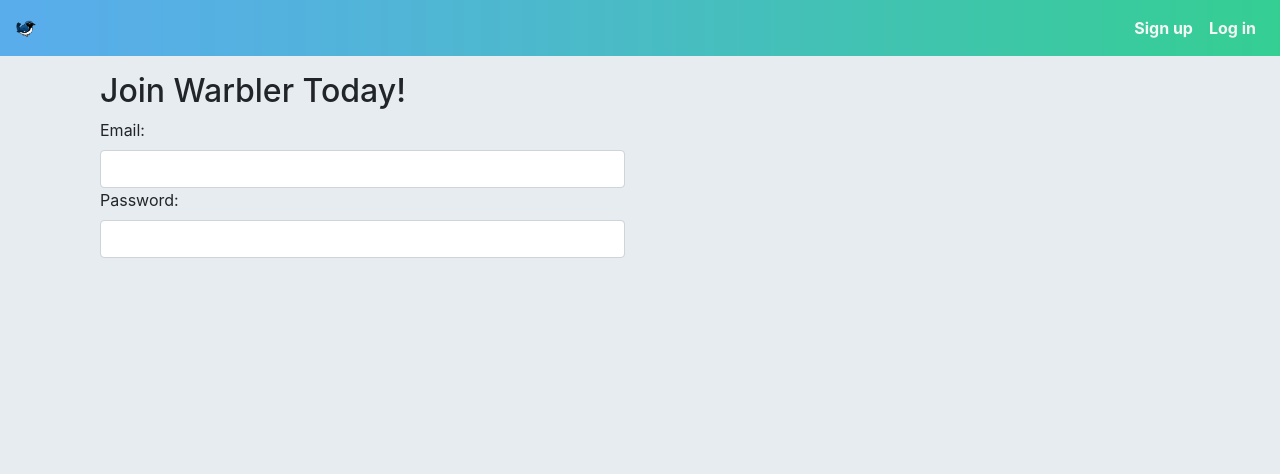
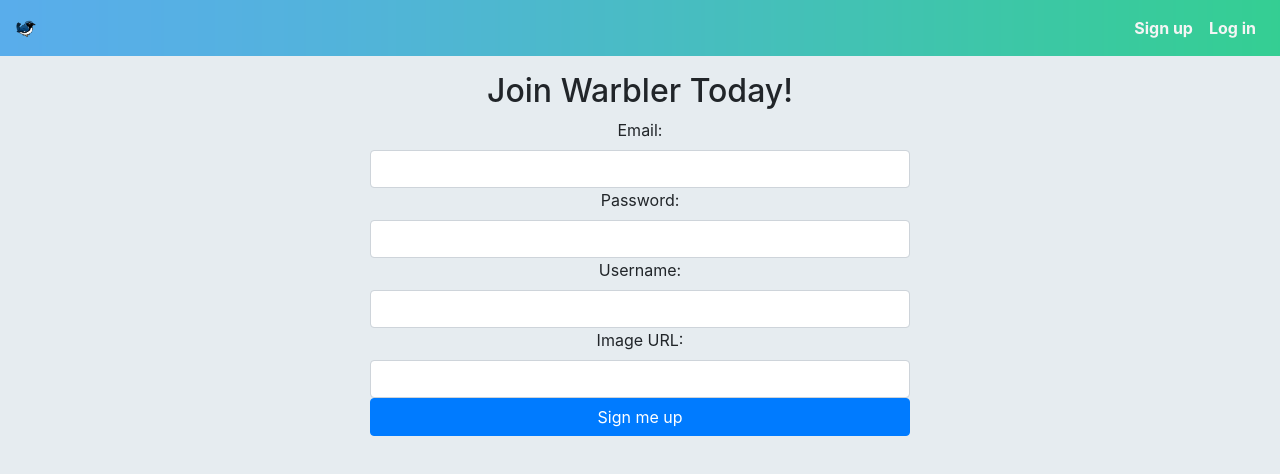
Before and after one commit to nicksantoro/warblar-client, a React (Create React App) app: page /signup in a window 1280 px wide. Shown: the top 474 px of the page. Built offline with nearby package versions, Linux system fonts and the light colour scheme.

Commit message:
creating authform continued

```diff
--- a/src/components/AuthForm.js
+++ b/src/components/AuthForm.js
@@ -10,12 +10,27 @@
       profileImageUrl: ""
     };
   }
+
+  handleSubmit = e => {
+    e.preventDefault();
+    const authType = this.props.signUp ? "signup" : "signin";
+    this.props.onAuth(authType, this.state).then(() => {
+      console.log("Logged in Success");
+    })
+  }
+
+  handleChange = (e) => {
+    this.setState({
+      [e.target.name]: e.target.value
+    })
+  }
+
   render() {
     const { email, username, password, profileImageUrl } = this.state
-    const { heading, buttonText } = this.props
+    const { heading, buttonText, signUp } = this.props
     return (
       <div>
-        <div className="row justify-content-md-center text-center"></div>
+        <div className="row justify-content-md-center text-center">
           <div className="col-md-6">
             <form onSubmit={this.handleSubmit}>
               <h2>{heading}</h2>
@@ -36,7 +51,34 @@
                 onChange={this.handleChange}
                 type="password"
               />
+              {signUp && (
+                <div>
+                  <label htmlFor="username">Username:</label>
+                  <input
+                    className="form-control"
+                    id="username"
+                    name="username"
+                    onChange={this.handleChange}
+                    value={username}
+                    type="text"
+                  />
+                  <label htmlFor="image-url">Image URL:</label>
+                  <input
+                    className="form-control"
+                    id="image-url"
+                    name="profileImageUrl"
+                    onChange={this.handleChange}
+                    type="text"
+                    value={profileImageUrl}
+                  />
+
+                </div>
+              )}
+              <button type="submit" className="btn btn-primary btn-block btn-lrg">
+                {buttonText}
+              </button>
             </form>
+          </div>
         </div>
       </div>
     )
--- a/src/containers/Main.js
+++ b/src/containers/Main.js
@@ -3,20 +3,28 @@
 import { connect } from "react-redux";
 import Homepage from "../components/Homepage";
 import AuthForm from "../components/AuthForm";
+import { authUser } from "../store/actions/auth";
 
 const Main = props => {
+  const { authUser } = props;
   return (
     <div className="container">
       <Switch>
         <Route exact path="/" render={props => <Homepage {...props} />} />
         <Route exact path="/signin" render={props => {
           return (
-            <AuthForm buttonText="Log in" heading="Welcome Back." {...props} />
+            <AuthForm onAuth={authUser} buttonText="Log in" heading="Welcome Back." {...props} />
           )
         }} />
         <Route exact path="/signup" render={props => {
           return (
-            <AuthForm buttonText="Sign me up" heading="Join Warbler Today!" {...props} />
+            <AuthForm
+              onAuth={authUser}
+              signUp
+              buttonText="Sign me up"
+              heading="Join Warbler Today!"
+              {...props}
+            />
           )
         }} />
       </Switch>
@@ -30,4 +38,4 @@
   };
 }
 
-export default withRouter(connect(mapStateToProps, null)(Main));
+export default withRouter(connect(mapStateToProps, { authUser })(Main));
--- /dev/null
+++ b/src/services/api.js
@@ -0,0 +1,13 @@
+import axios from "axios";
+
+export function apiCall(method, path, data) {
+  return new Promise((resolve, reject) => {
+    return axios[method](path, data)
+      .then(res => {
+        return resolve(res.data)
+      })
+      .catch(err => {
+        return reject(err.response.data.error)
+      });
+  });
+}
--- /dev/null
+++ b/src/store/actions/auth.js
@@ -0,0 +1,22 @@
+import { apiCall } from "../../services/api";
+import { SET_CURRENT_USER } from "../actionTypes";
+
+export function setCurrentUser(user) {
+  return {
+    type: SET_CURRENT_USER,
+    user
+  };
+}
+
+export function authUser(type, userData) {
+  return dispatch => {
+    return new Promise((resolve, reject) => {
+      return apiCall("post", `/api/auth/${type}`, userData)
+        .then(({ token, ...user }) => {
+          localStorage.setItem("jwtToken", token)
+          dispatch(setCurrentUser(user));
+          resolve();
+        })
+    })
+  }
+}
```
Also changed, not shown: src/store/actions/errors.js (added). Lines whose indentation alone changed are shown as unchanged.
